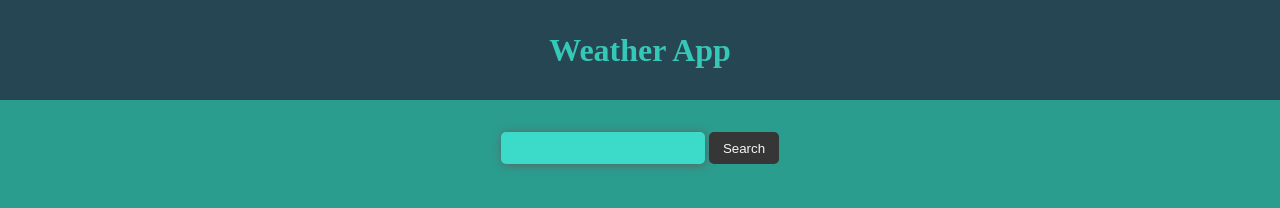
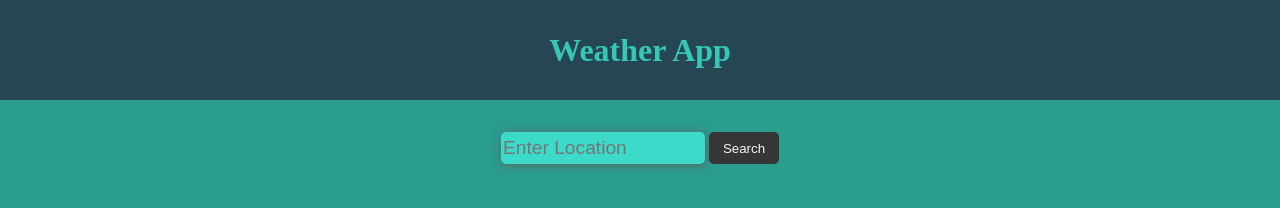
Before and after one commit to Yasin2201/weather-app, a plain HTML site: page index.html in a window 1280 px wide. Drawn offline with Linux system fonts and the light colour scheme.

Commit message:
add placeholder

```diff
--- a/index.html
+++ b/index.html
@@ -12,7 +12,7 @@
 <body>
     <h1 id="header">Weather App</h1>
     <div id="searchDiv">
-        <input type="text" name="searchBar" id="searchBar">
+        <input type="text" name="searchBar" id="searchBar" placeholder="Enter Location">
         <button id='searchBtn'>Search</button>
     </div>
 
```
